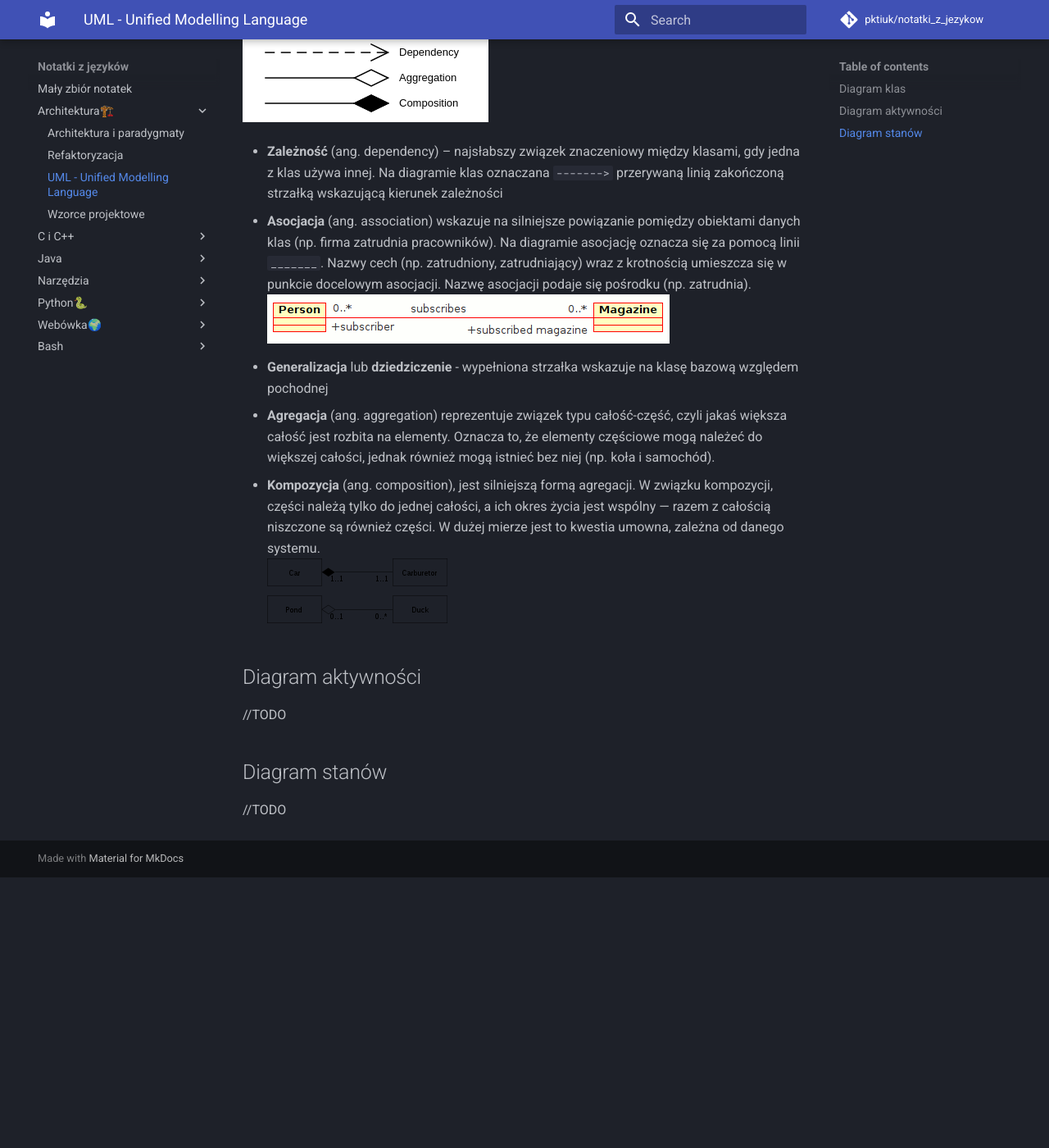
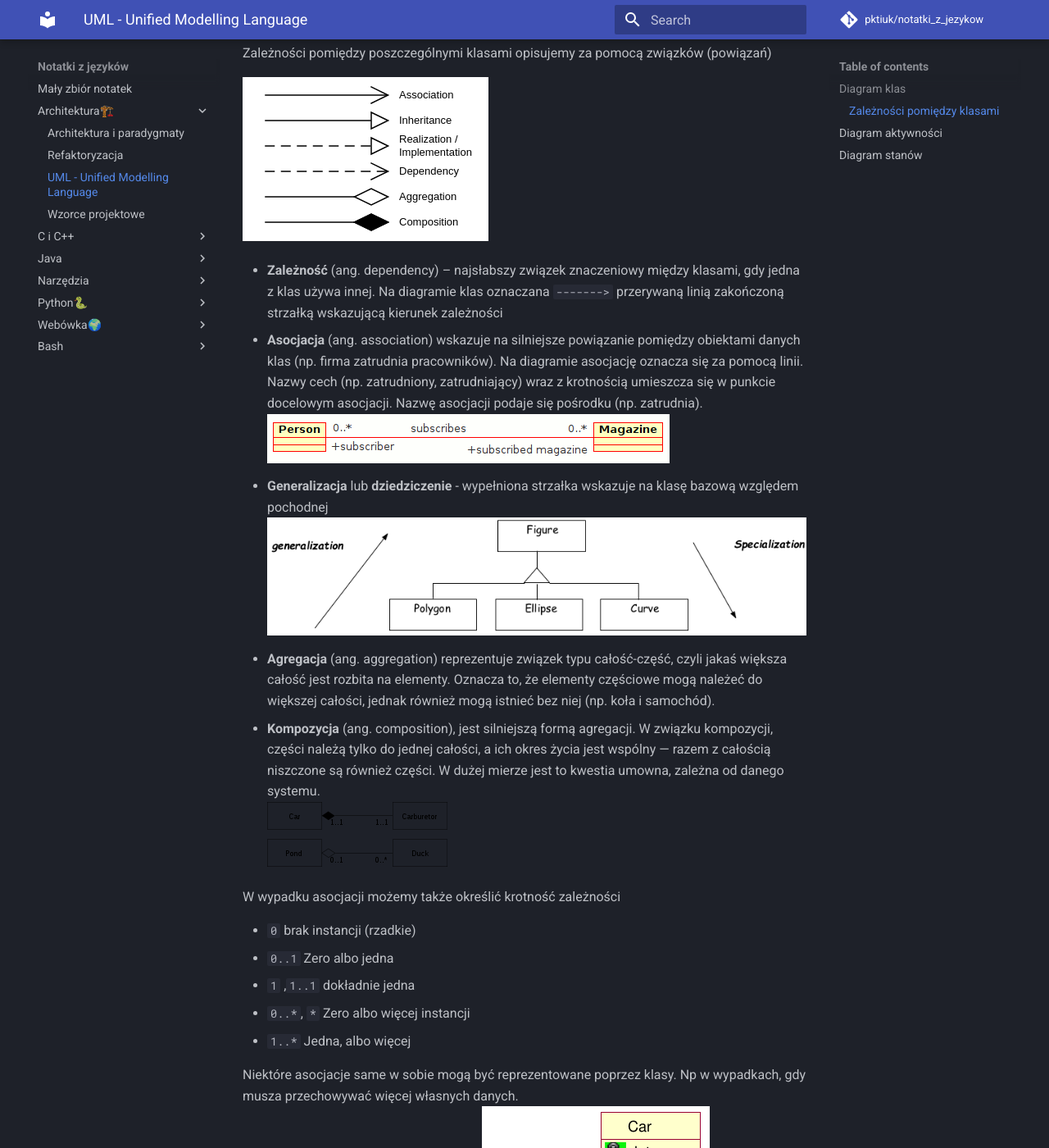
Before and after one commit to pktiuk/notatki_z_jezykow, an MkDocs documentation site: the page built from docs/Architektura🏗️/uml.md, in a window 1280 px wide and 1400 px high, scrolled down 1536 px. Shown: the whole window at 82% size. Built offline with MkDocs 1.6.1 and Material for MkDocs 9.7.7, drawn with Linux system fonts in a browser that asks for light colours; comment, search, counter and statistics services are not loaded; before the commit the page ends 2606 px from its top, so only the background shows below that; some of the changed text lies outside the part shown.

Commit message:
UML poprawki

```diff
--- a/docs/Architektura🏗️/uml.md
+++ b/docs/Architektura🏗️/uml.md
@@ -34,18 +38,32 @@
 - `−` dla private – prywatny, dostępny tylko w obrębie klasy (przy atrybucie statycznym) lub obiektu (przy atrybucie zwykłym)
 - `~` dla package – pakiet, dostępny w obrębie danego pakietu, projektu.
 
+### Zależności pomiędzy klasami
+
 Zależności pomiędzy poszczególnymi klasami opisujemy za pomocą związków (powiązań)
 
 ![strzałki](assets/Uml_classes_relations.svg)
 
 - **Zależność** (ang. dependency) – najsłabszy związek znaczeniowy między klasami, gdy jedna z klas używa innej. Na diagramie klas oznaczana `------->` przerywaną linią zakończoną strzałką wskazującą kierunek zależności
-- **Asocjacja** (ang. association) wskazuje na silniejsze powiązanie pomiędzy obiektami danych klas (np. firma zatrudnia pracowników). Na diagramie asocjację oznacza się za pomocą linii `_______`. Nazwy cech (np. zatrudniony, zatrudniający) wraz z krotnością umieszcza się w punkcie docelowym asocjacji. Nazwę asocjacji podaje się pośrodku (np. zatrudnia).
-![Asocjacja](assets/UML_association_role_example.gif)
+- **Asocjacja** (ang. association) wskazuje na silniejsze powiązanie pomiędzy obiektami danych klas (np. firma zatrudnia pracowników). Na diagramie asocjację oznacza się za pomocą linii. Nazwy cech (np. zatrudniony, zatrudniający) wraz z krotnością umieszcza się w punkcie docelowym asocjacji. Nazwę asocjacji podaje się pośrodku (np. zatrudnia).
+  ![Asocjacja](assets/UML_association_role_example.gif)
 - **Generalizacja** lub **dziedziczenie** - wypełniona strzałka wskazuje na klasę bazową względem pochodnej
+  ![Generalizacja specjalizacja](assets/uml_generalization_specialization.png)
 - **Agregacja** (ang. aggregation) reprezentuje związek typu całość-część, czyli jakaś większa całość jest rozbita na elementy. Oznacza to, że elementy częściowe mogą należeć do większej całości, jednak również mogą istnieć bez niej (np. koła i samochód).
 - **Kompozycja** (ang. composition), jest silniejszą formą agregacji. W związku kompozycji, części należą tylko do jednej całości, a ich okres życia jest wspólny — razem z całością niszczone są również części. W dużej mierze jest to kwestia umowna, zależna od danego systemu.
-![Aggregation Composition](assets/uml-AggregationAndComposition.svg.png)
+  ![Aggregation Composition](assets/uml-AggregationAndComposition.svg.png)
 
+W wypadku asocjacji możemy także określić krotność zależności
+
+- `0` brak instancji (rzadkie)
+- `0..1` Zero albo jedna
+- `1` ,`1..1` dokładnie jedna
+- `0..*`, `*` Zero albo więcej instancji
+- `1..*` Jedna, albo więcej
+
+Niektóre asocjacje same w sobie mogą być reprezentowane poprzez klasy. Np w wypadkach, gdy musza przechowywać więcej własnych danych.
+Są to **klasy asocjacyjne** (`Link classes`)
+![Link class](assets/uml_link_classes.png)
 
 ## Diagram aktywności
 
```
Also changed, not shown: other parts of docs/Architektura🏗️/uml.md (+4 -0 lines), docs/Architektura🏗️/assets/uml_generalization_specialization.png (added), docs/Architektura🏗️/assets/uml_link_classes.png (added).
